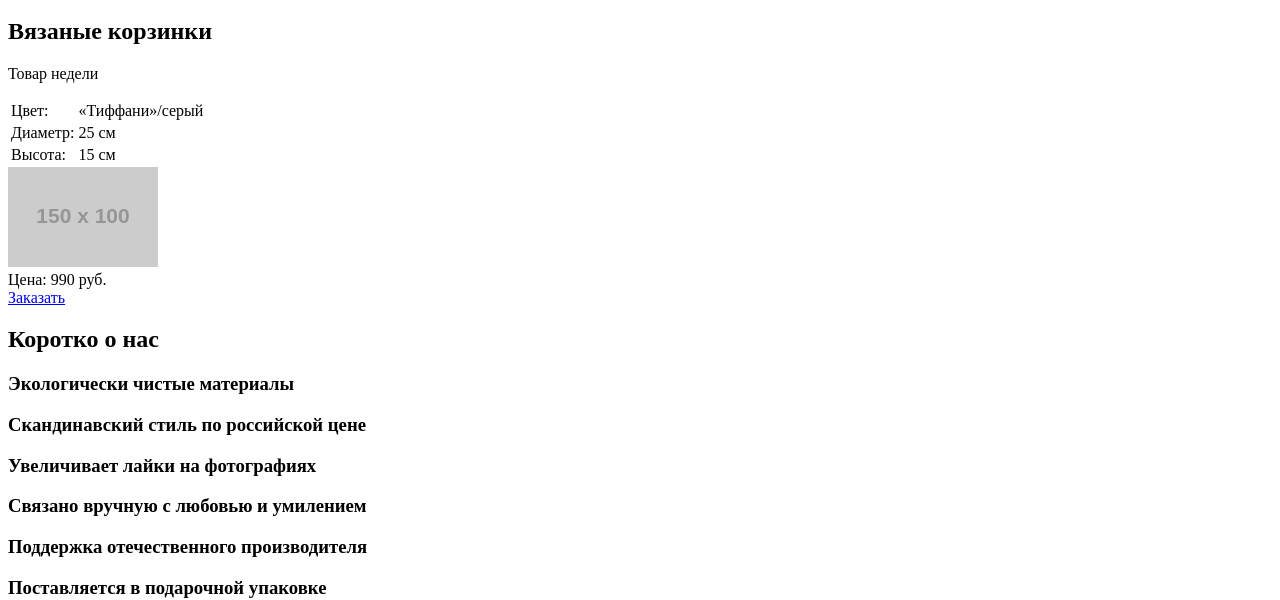
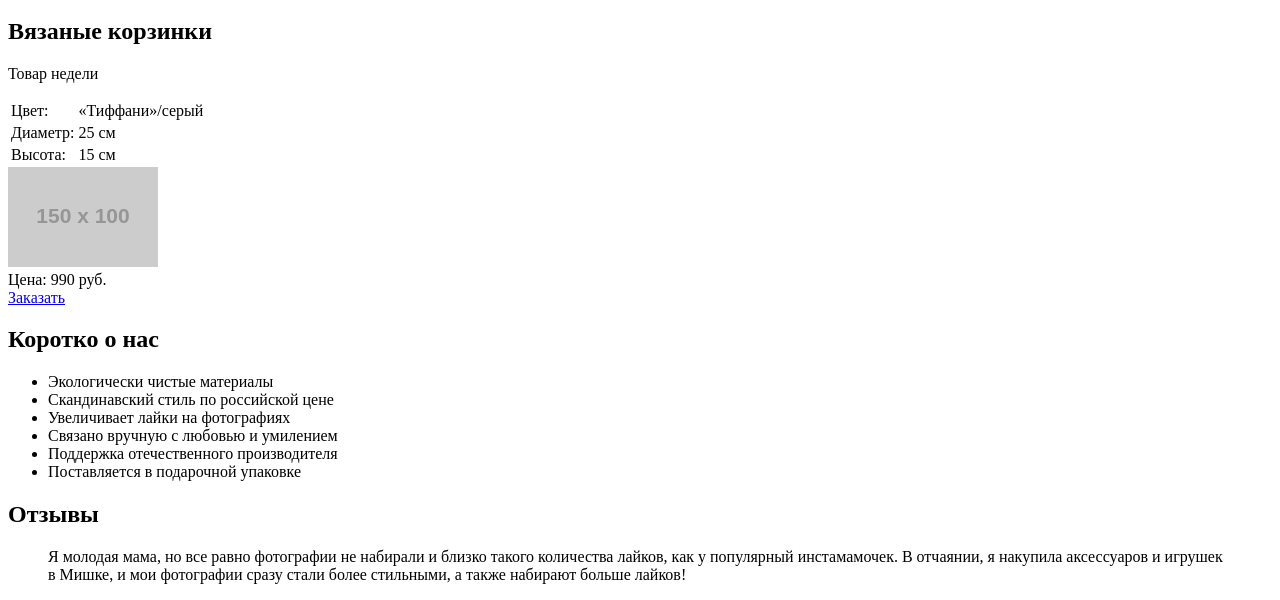
Before and after one commit to styopaiv/mishka, a website: page index.html in a window 1280 px wide. Shown: the part 360-960 px from the top of the page. Drawn offline with Linux system fonts and the light colour scheme; placeholder pictures from the web are drawn by us.

Commit message:
Поправил список

```diff
--- a/index.html
+++ b/index.html
@@ -68,14 +68,14 @@
 
     <section class='about-us'>
       <h2 class='about-us__title'>Коротко о нас</h2>
-      <div class='about-us__features'>
-        <h3 class='about-us__feature'>Экологически чистые материалы</h3>
-        <h3 class='about-us__feature'>Скандинавский стиль по российской цене</h3>
-        <h3 class='about-us__feature'>Увеличивает лайки на фотографиях</h3>
-        <h3 class='about-us__feature'>Связано вручную с любовью и умилением</h3>
-        <h3 class='about-us__feature'>Поддержка отечественного производителя</h3>
-        <h3 class='about-us__feature'>Поставляется в подарочной упаковке</h3>
-      </div>
+      <ul class='about-us__features'>
+        <li class='about-us__feature'>Экологически чистые материалы</li>
+        <li class='about-us__feature'>Скандинавский стиль по российской цене</li>
+        <li class='about-us__feature'>Увеличивает лайки на фотографиях</li>
+        <li class='about-us__feature'>Связано вручную с любовью и умилением</li>
+        <li class='about-us__feature'>Поддержка отечественного производителя</li>
+        <li class='about-us__feature'>Поставляется в подарочной упаковке</li>
+      </ul>
     </section>
 
     <section class='reviews'>
```
